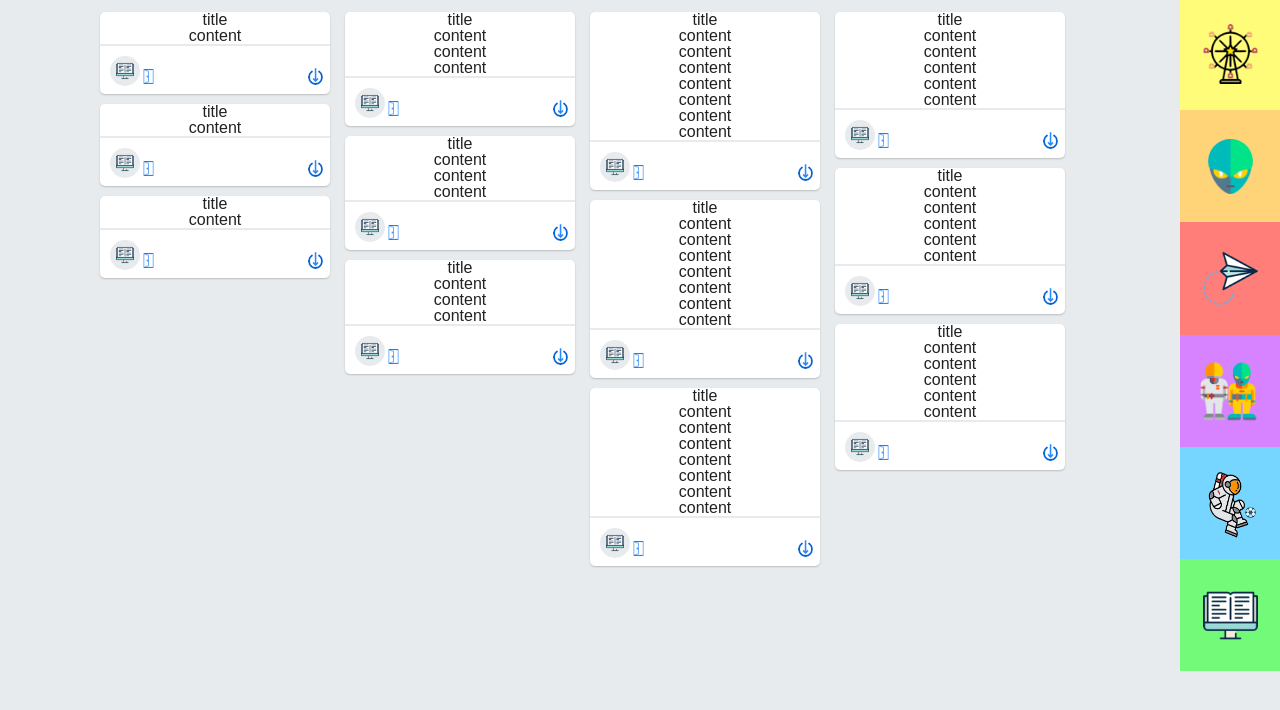
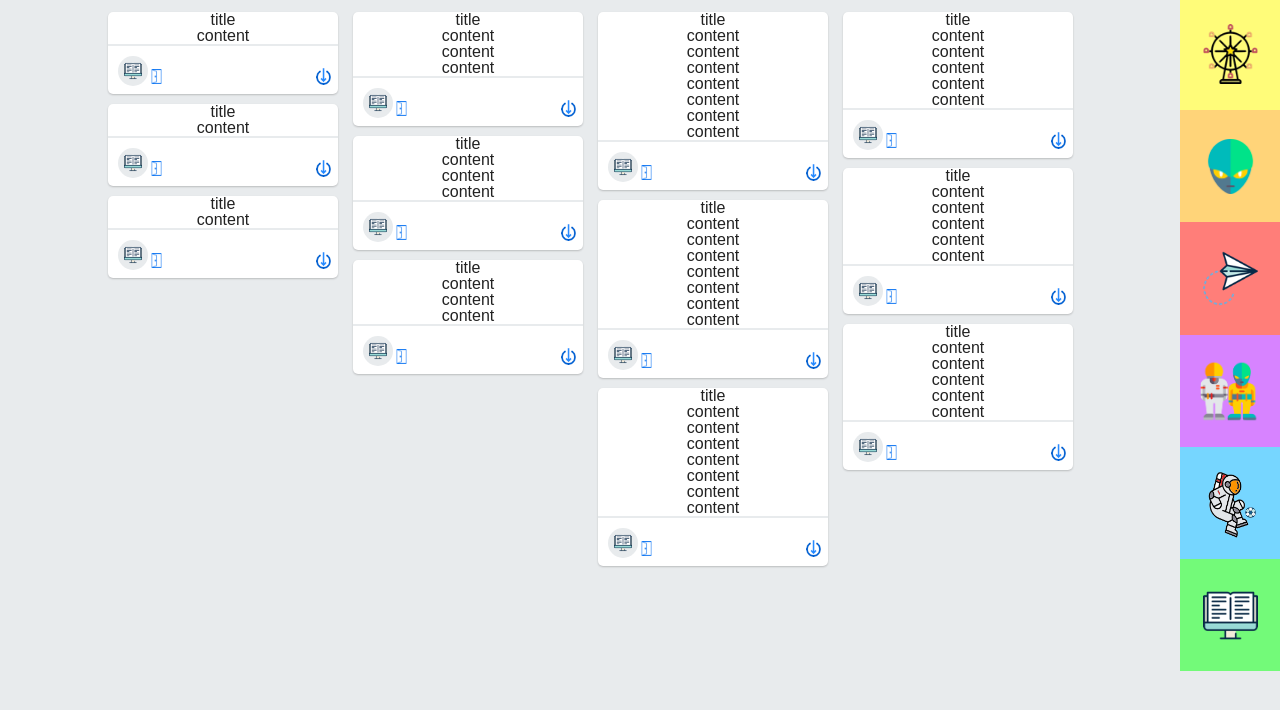
Before and after one commit to YongYuH/Ludo-deprecated, a plain HTML site: page Ludo_Playground.html in a window 1280 px wide. Shown: the part 130-840 px from the top of the page. Drawn offline with nearby package versions, Linux system fonts and the light colour scheme.

Commit message:
modify content padding to produce horizontally alignment

```diff
--- a/js/Ludo_Playground.js
+++ b/js/Ludo_Playground.js
@@ -8,7 +8,7 @@ function card_based_content_responsive() {
 
     var total_column = Math.floor(main_width / column_width);
 
-    var content_padding_x = (main_width - total_column * column_width)/2;
+    var content_padding_x = Math.round( (main_width - total_column * column_width + card_padding_x)/2 );
 
     $('.main').css('padding-right', sidebar_width + content_padding_x);
     $('.main').css('padding-left', content_padding_x);
--- a/scss/index.scss
+++ b/scss/index.scss
@@ -61,6 +61,7 @@ body {
     z-index: 0;
     position: absolute;
     height: 100%;
+    width: 100%;
     top: $header_bar_height;
     padding-top: $main_content_top_padding;
 
```
Also changed, not shown: css/index.css.
